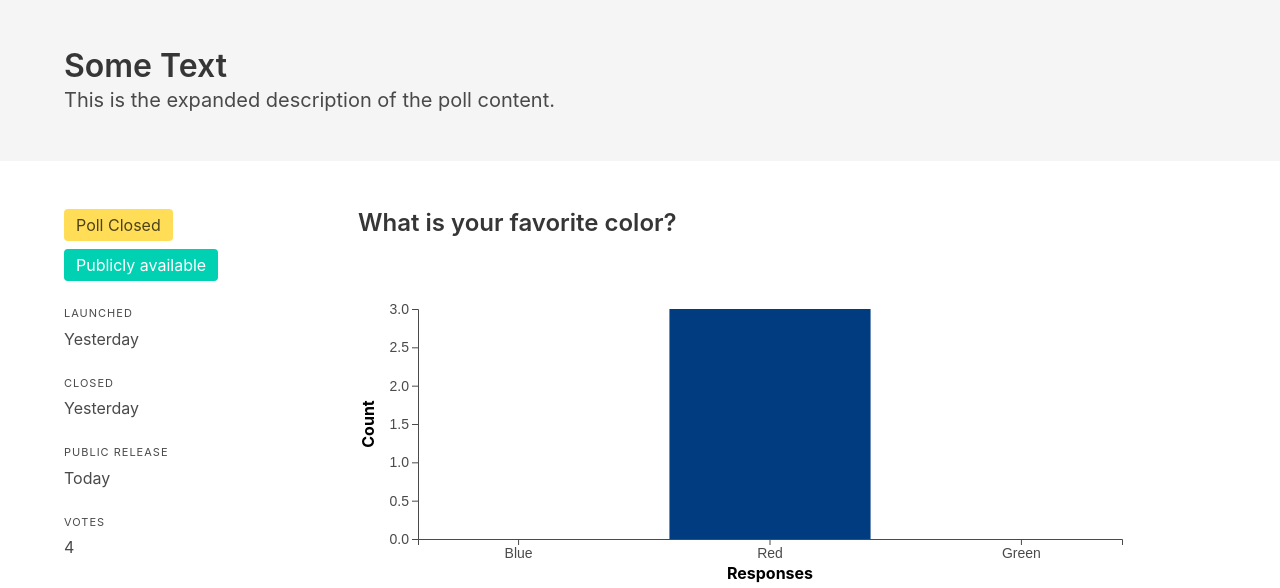
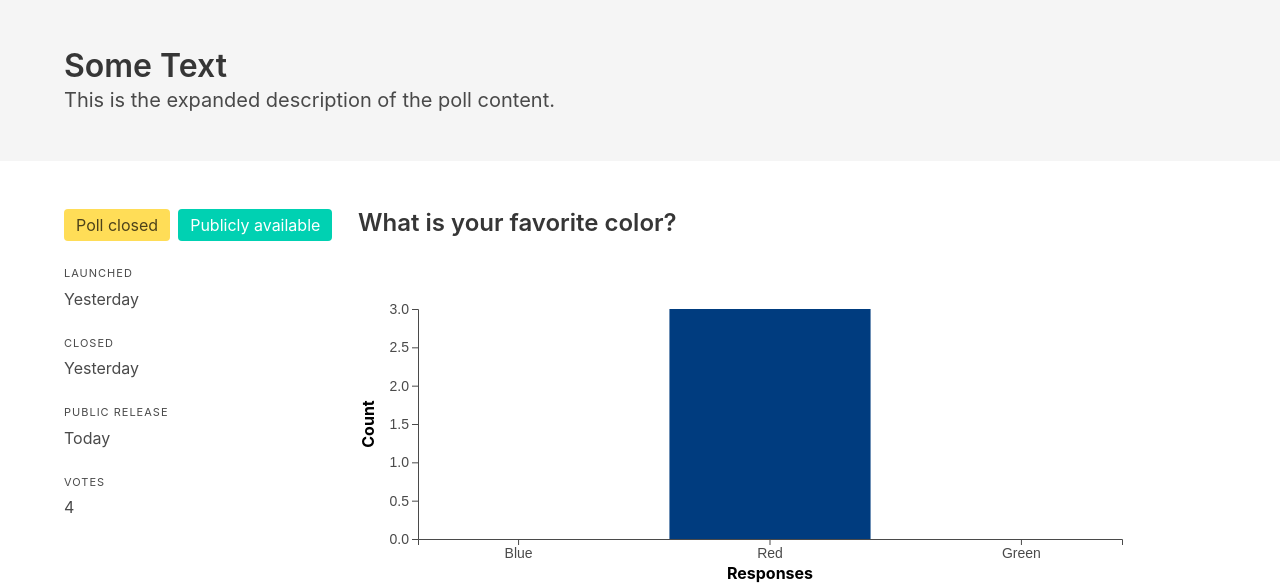
Before and after one commit to pollpa/PollPA, a Django app: page /poll/1/ in a window 1280 px wide. Shown: the part 68-656 px from the top of the page. Run offline with Django 3.2, Linux system fonts and the light colour scheme; data comes from the database, SQL or seed files in the repository; some libraries are stand-ins or nearby versions.

Commit message:
Fix poll tag capitalization

```diff
--- a/pollpa/polls/templates/polls/poll.html
+++ b/pollpa/polls/templates/polls/poll.html
@@ -39,7 +39,7 @@
   <div class="column is-3">
     <div class="tags">
       {% if poll.is_closed %}
-        <span class="tag is-medium is-warning level-item">Poll Closed</span>
+        <span class="tag is-medium is-warning level-item">Poll closed</span>
       {% else %}
         <span class="tag is-medium is-link level-item">Closes {{poll.closes|naturaltime}}</span>
       {% endif %}
```
